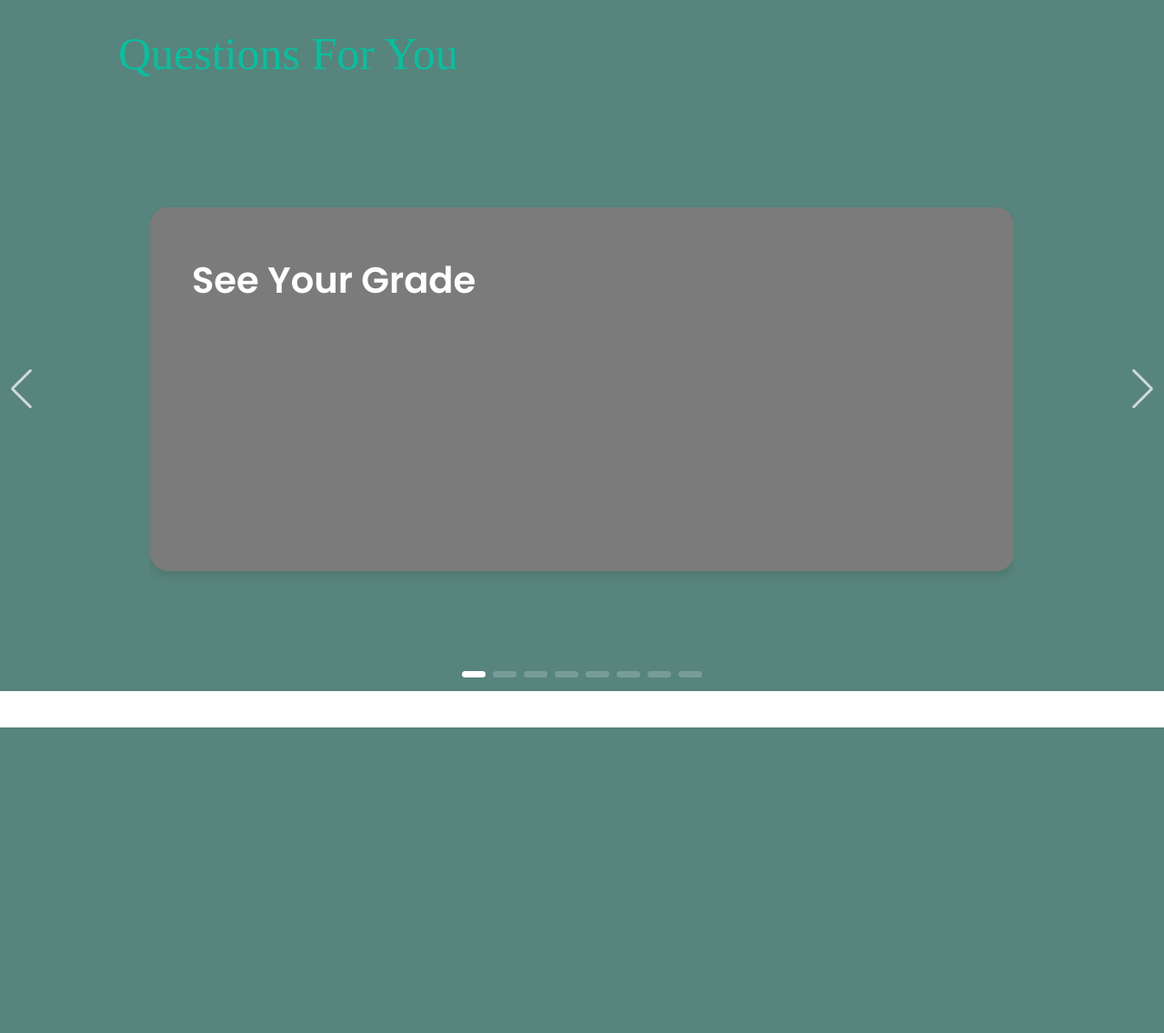
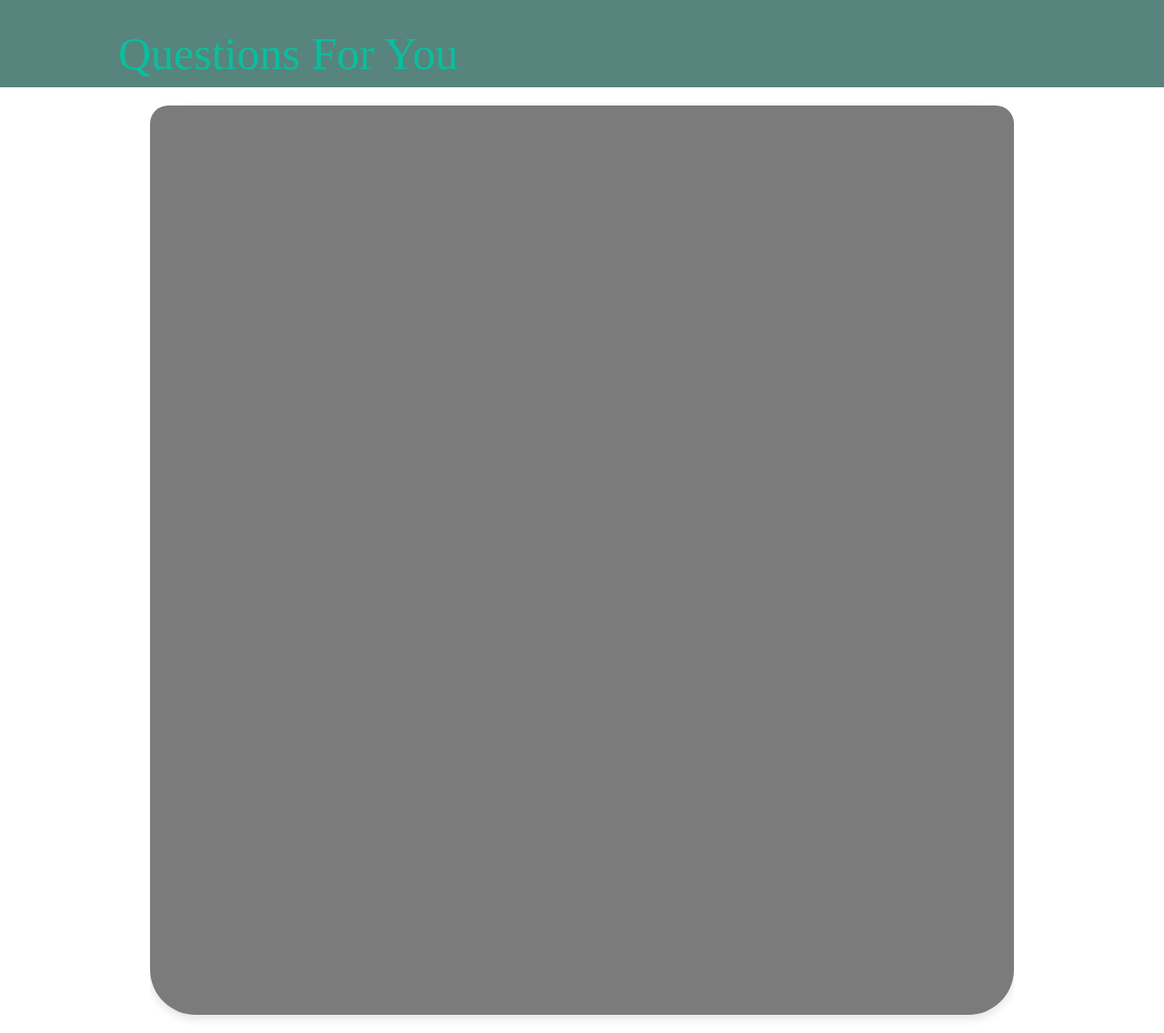
Before and after one commit to MANTHIPERERA/Mind-Setter-SE---13, a PHP site: page /onboardquestions.html in a window 1280 px wide. Shown: the whole page at 91% size. Before the commit the page ends 800 px from the top, so only its background shows below. Run offline with PHP 8.4, Linux system fonts and the light colour scheme.

Commit message:
adaptive test

```diff
--- a/CSS/quiz2.css
+++ b/CSS/quiz2.css
@@ -178,3 +178,10 @@ section .card .image img{
 
     overflow-x: hidden; /* Hide horizontal scrollbar */
 }
+
+.swiper-slide{
+    width: 1000px;
+    height: 1000px;
+    position: center;
+    border-radius: 50px;
+}
--- a/onboardquestions.html
+++ b/onboardquestions.html
@@ -22,14 +22,13 @@
 
 
 
-<section>
+
 
 
     <div class="swiper mySwiper container">
         <div class="swiper-wrapper content">
 
             <div class="swiper-slide card">
-                <div class="card-content">
 
 
                     <div class="name-profession">
@@ -39,143 +38,9 @@
 
                 </div>
             </div>
-            <div class="swiper-slide card">
-                <div class="card-content">
-
-
-                    <div class="name-profession">
-                        <span class="name">Please enter your stream that you study</span>
-
-                        <input type="text" id="fname4" name="fname" style = " margin: 30px;">
-                    </div>
-
-                </div>
-            </div>
-
-            <div class="swiper-slide card">
-                <div class="card-content">
-
-
-                    <div class="name-profession">
-                        <span class="name">Enter the subjects you are enrolled </span>
-                        <input type="text" id="fname" name="fname" style = " margin: 30px;">
-                        <input type="text" id="fname1" name="fname" style = " margin: 40px;">
-                        <input type="text" id="fname2" name="fname" style = " margin: 50px;">
-
-                    </div>
-
-                </div>
-            </div>
-
-            <div class="swiper-slide card">
-                <div class="card-content">
-
-                    <div class="name-profession">
-                        <span class="name">How hard do you feel when mastering Pure mathematics?</span><br>
-                        <div class="form-check">
-                            <input class="form-check-input" type="radio" name="flexRadioDefault" id="flexRadioDefault1">
-                            <label class="form-check-label" for="flexRadioDefault1">
-                                Easy
-                            </label>
-                        </div>
-                        <div class="form-check">
-                            <input class="form-check-input" type="radio" name="flexRadioDefault" id="flexRadioDefault2" checked>
-                            <label class="form-check-label" for="flexRadioDefault2">
-                                Medium
-                            </label>
-                        </div>
-                        <div class="form-check">
-                            <input class="form-check-input" type="radio" name="flexRadioDefault" id="flexRadioDefault3" checked>
-                            <label class="form-check-label" for="flexRadioDefault2">
-                                Hard
-                            </label>
-                        </div>
-                    </div>
-
-                </div>
-            </div>
-
-            <div class="swiper-slide card">
-                <div class="card-content">
-
-
-                    <div class="name-profession">
-                        <span class="name">Jordan Tapp</span>
-                        <span class="profession">Network Engineer</span>
-                    </div>
-
-
-
-                    <div class="button">
-                        <button class="aboutMe">About Me</button>
-                        <button class="hireMe">Hire Me</button>
-                    </div>
-                </div>
-            </div>
-
-            <div class="swiper-slide card">
-                <div class="card-content">
-
-
-                    <div class="name-profession">
-                        <span class="name">Caroline Parker</span>
-                        <span class="profession">Systems Analyst</span>
-                    </div>
-
-
-
-                    <div class="button">
-                        <button class="aboutMe">About Me</button>
-                        <button class="hireMe">Hire Me</button>
-                    </div>
-                </div>
-            </div>
-
-            <div class="swiper-slide card">
-                <div class="card-content">
-
-
-
-
-                    <div class="name-profession">
-                        <span class="name">Maddie Crox</span>
-                        <span class="profession">Frontend Developer</span>
-                    </div>
-
-
-
-                    <div class="button">
-                        <button class="aboutMe">About Me</button>
-                        <button class="hireMe">Hire Me</button>
-                    </div>
-                </div>
-            </div>
-
-            <div class="swiper-slide card">
-                <div class="card-content">
-
-                    <div class="name-profession">
-                        <span class="name">Simone Mitchell</span>
-                        <span class="profession">Java Developer</span>
-                    </div>
-
-
-
-                    <div class="button">
-                        <button class="aboutMe">About Me</button>
-                        <button class="hireMe">Hire Me</button>
-                    </div>
-                </div>
-            </div>
-
 
         </div>
-    </div>
 
-    <div class="swiper-button-next"></div>
-    <div class="swiper-button-prev"></div>
-    <div class="swiper-pagination"></div>
-</section>
 
 <!-- Swiper JS -->
 <script src="https://unpkg.com/swiper/swiper-bundle.min.js"></script>
```
Also changed, not shown: login.php (+8 -2 lines).
